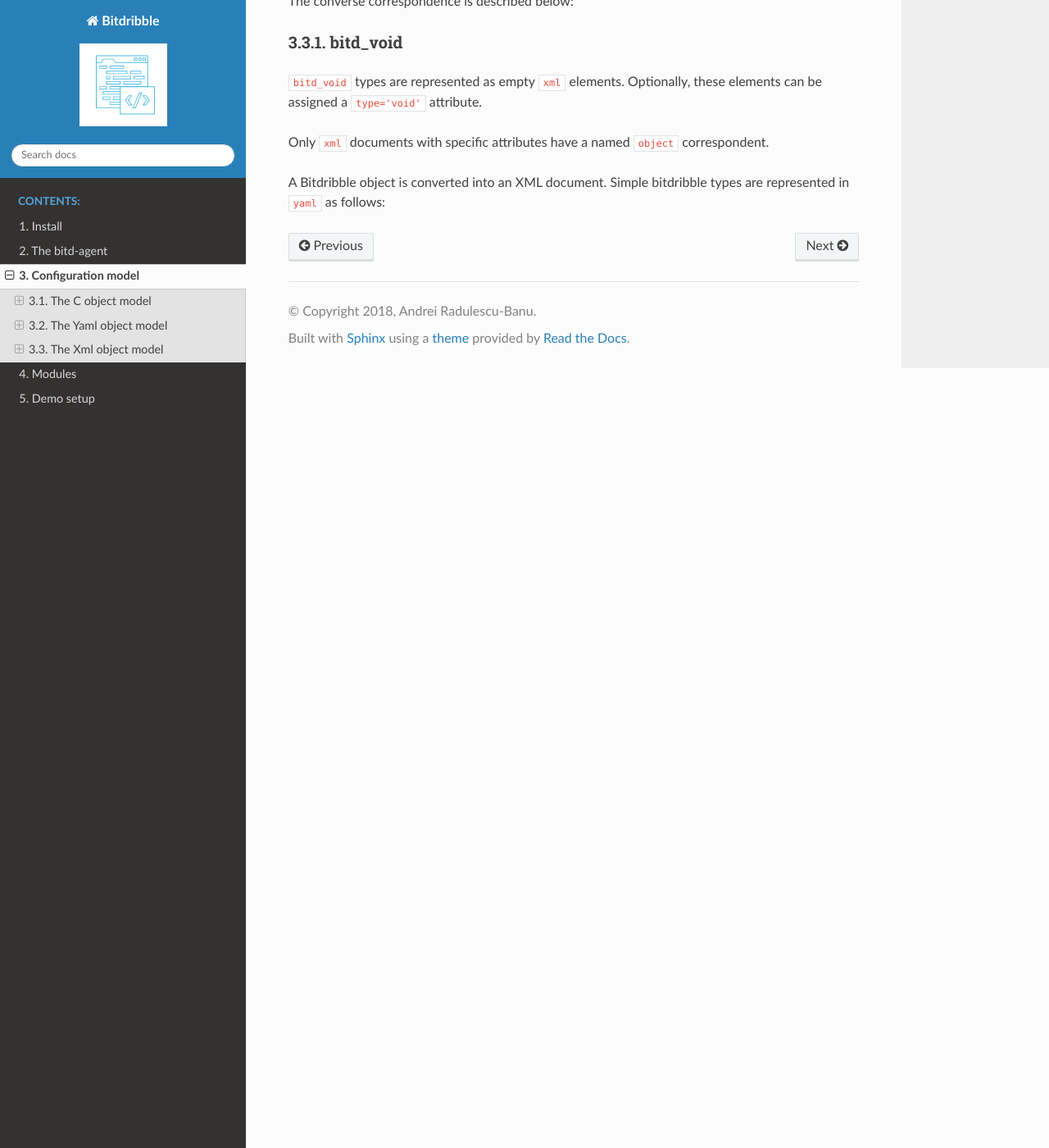
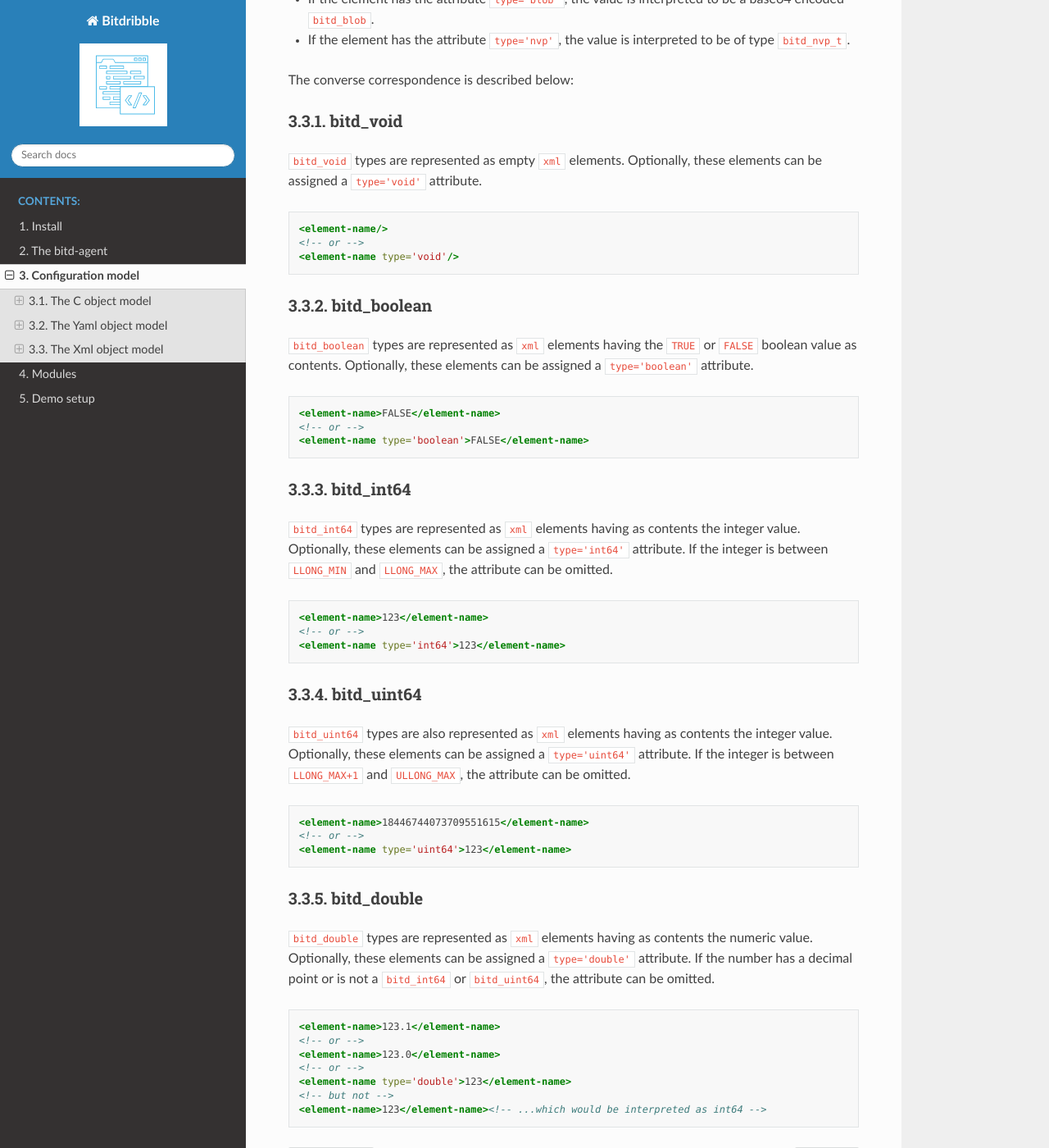
Before and after one commit to Bitdribble/bitdribble-doc, a Sphinx documentation site: the page built from source/config-object-model.rst, in a window 1280 px wide and 1400 px high, scrolled down 6476 px. Shown: the whole window at 82% size. Built offline with Sphinx 7.4.7 and the Read the Docs theme 2.0.0, drawn with Linux system fonts in a browser that asks for light colours; some of the changed text lies outside the part shown.

Commit message:
xml conversion

```diff
--- a/source/config-object-model.rst
+++ b/source/config-object-model.rst
@@ -238,7 +238,52 @@ bitd_void
 ---------
 ``bitd_void`` types are represented as empty ``xml`` elements. Optionally, these elements can be assigned a ``type='void'`` attribute.
 
-Only ``xml`` documents with specific attributes have a named ``object`` correspondent.
+.. code-block:: xml
 
+   <element-name/>
+   <!-- or -->
+   <element-name type='void'/>
 
-A Bitdribble object is converted into an XML document.  Simple bitdribble types are represented in ``yaml`` as follows:
+bitd_boolean
+------------
+``bitd_boolean`` types are represented as ``xml`` elements having the ``TRUE`` or ``FALSE`` boolean value as contents. Optionally, these elements can be assigned a ``type='boolean'`` attribute.
+
+.. code-block:: xml
+
+   <element-name>FALSE</element-name>
+   <!-- or -->
+   <element-name type='boolean'>FALSE</element-name>
+
+bitd_int64
+------------
+``bitd_int64`` types are represented as ``xml`` elements having as contents the integer value. Optionally, these elements can be assigned a ``type='int64'`` attribute. If the integer is between ``LLONG_MIN`` and ``LLONG_MAX``, the attribute can be omitted.
+
+.. code-block:: xml
+
+   <element-name>123</element-name>
+   <!-- or -->
+   <element-name type='int64'>123</element-name>
+
+bitd_uint64
+------------
+``bitd_uint64`` types are also represented as ``xml`` elements having as contents the integer value. Optionally, these elements can be assigned a ``type='uint64'`` attribute. If the integer is between ``LLONG_MAX+1`` and ``ULLONG_MAX``, the attribute can be omitted.
+
+.. code-block:: xml
+
+   <element-name>18446744073709551615</element-name>
+   <!-- or -->
+   <element-name type='uint64'>123</element-name>
+
+bitd_double
+------------
+``bitd_double`` types are represented as ``xml`` elements having as contents the numeric value. Optionally, these elements can be assigned a ``type='double'`` attribute. If the number has a decimal point or is not a ``bitd_int64`` or ``bitd_uint64``, the attribute can be omitted.
+
+.. code-block:: xml
+
+   <element-name>123.1</element-name>
+   <!-- or -->
+   <element-name>123.0</element-name>
+   <!-- or -->
+   <element-name type='double'>123</element-name>
+   <!-- but not -->
+   <element-name>123</element-name><!-- ...which would be interpreted as int64 -->
```
